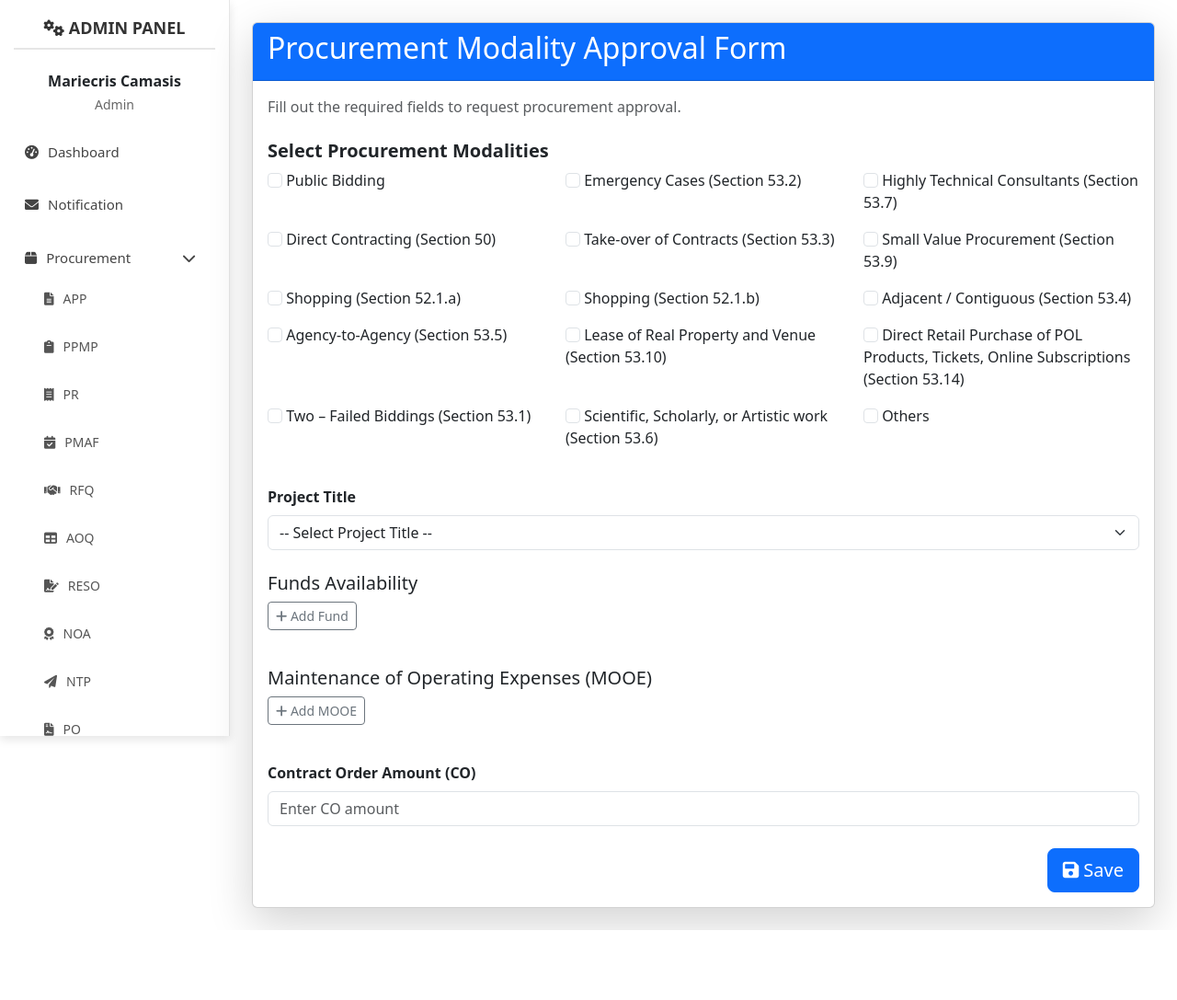
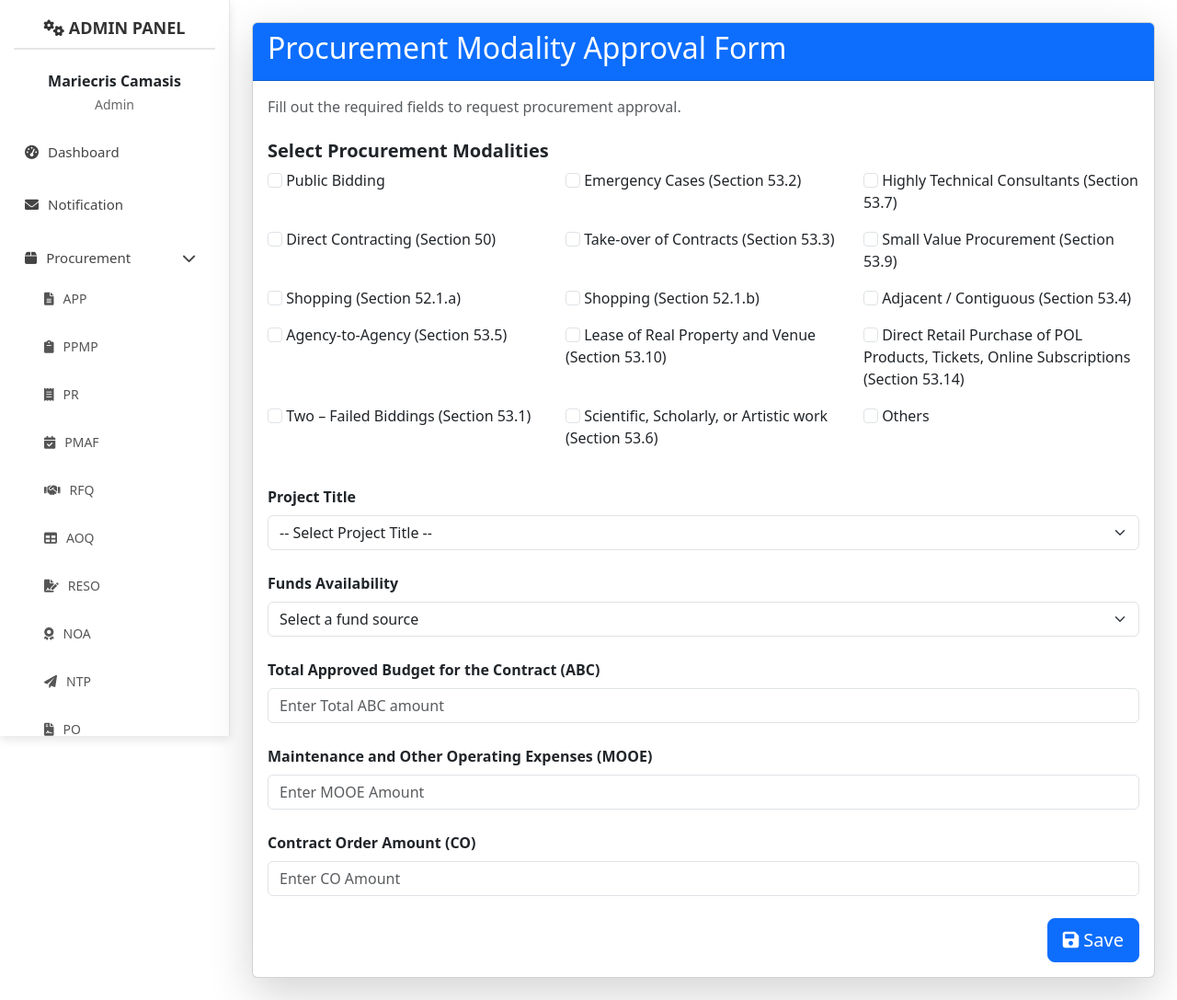
Before and after one commit to garquiza/rqst, a PHP site: page /rqst/admin/pmf.php in a window 1280 px wide. Shown: the whole page at 92% size. Before the commit the page ends 1011 px from the top, so only its background shows below. Run offline with PHP 8.4, Linux system fonts and the light colour scheme; a user stored in the database is signed in; data comes from the database, SQL or seed files in the repository; some libraries are stand-ins or nearby versions.

Commit message:
PMAF PARTS

```diff
--- a/admin/pmf.php
+++ b/admin/pmf.php
@@ -10,6 +10,8 @@
 
 // Include database connection
 require_once '../admin/src/config/database.php';
+require_once '../admin/src/config/pdo.php';
+
 
 // Fetch approved projects from the database
 $query = "SELECT project_title FROM ppmp_list WHERE status = 'approved'";
@@ -20,6 +22,36 @@
     while ($row = mysqli_fetch_assoc($result)) {
         $approvedProjects[] = $row['project_title'];
     }
+}
+
+
+// Fetch funds from the database
+// Fetch funds from the database
+$query = "SELECT * FROM fund";
+$stmt = $pdo->prepare($query);
+$stmt->execute();
+$funds = $stmt->fetchAll(PDO::FETCH_ASSOC);
+
+// Handle form submission
+if ($_SERVER['REQUEST_METHOD'] === 'POST') {
+    $fund_source = $_POST['fund_source'];
+    $custom_fund = $_POST['custom_fund'] ?? '';
+
+    // Use custom input if 'Others' is selected
+    $selected_fund = ($fund_source === 'Others') ? $custom_fund : $fund_source;
+
+    // Ensure that if 'Others' is selected, the custom fund is not empty
+    if ($fund_source === 'Others' && empty($custom_fund)) {
+        echo "<script>alert('Please specify a custom fund source.'); window.history.back();</script>";
+        exit();
+    }
+
+    // Insert into PMAF database
+    $insertQuery = "INSERT INTO pmaf (fund_source) VALUES (:fund_source)";
+    $insertStmt = $pdo->prepare($insertQuery);
+    $insertStmt->execute(['fund_source' => $selected_fund]);
+
+    echo "<script>alert('Fund source saved successfully!'); window.location.href='pmf.php';</script>";
 }
 
 ?>
@@ -37,6 +69,16 @@
     <link rel="stylesheet" href="https://cdnjs.cloudflare.com/ajax/libs/font-awesome/6.0.0-beta3/css/all.min.css">
     <link rel="stylesheet" href="src/css/pmaf.css">
     <script src="https://cdn.jsdelivr.net/npm/sweetalert2@11"></script>
+    <script>
+        function toggleCustomInput(select) {
+            const customInput = document.getElementById('custom-fund');
+            if (select.value === 'Others') {
+                customInput.style.display = 'block';
+            } else {
+                customInput.style.display = 'none';
+            }
+        }
+    </script>
 </head>
 
 <body>
@@ -109,26 +151,42 @@
 
                         <!-- Funds Section -->
                         <div class="mb-4">
-                            <h5>Funds Availability</h5>
-                            <button type="button" class="btn btn-outline-secondary btn-sm" data-bs-toggle="modal" data-bs-target="#otherFundsModal" onclick="addFund()">
-                                <i class="fas fa-plus"></i> Add Fund
-                            </button>
-                            <div id="fundList" class="row mt-3"></div>
+                            <label for="fund_source" class="form-label">Funds Availability</label>
+                            <select name="fund_source" id="fund_source" class="form-select" onchange="toggleCustomInput(this)" required>
+                                <option value="" disabled selected>Select a fund source</option>
+                                <?php foreach ($funds as $fund): ?>
+                                    <option value="<?php echo htmlspecialchars($fund['name']); ?>">
+                                        <?php echo htmlspecialchars($fund['name']); ?>
+                                    </option>
+
+                                    <?php endforeach; ?>
+                                    <option value="Others">Others</option>
+                            </select>
                         </div>
+
+                        <div class="mb-3" id="custom-fund" style="display: none;">
+                            <label for="custom_fund" class="custom-fund">Specify Other Fund Source</label>
+                            <input type="text" name="custom_fund" id="custom_fund" class="form-control" placeholder="Enter fund source">
+                        </div>
+
+                        <!-- Total ABC -->
+                        <!-- Total ABC Input -->
+                        <div class="mb-4">
+                            <label for="totalABC" class="form-label">Total Approved Budget for the Contract (ABC)</label>
+                            <input type="number" id="totalABC" name="total_abc" class="form-control" placeholder="Enter Total ABC amount" min="0" step="any" required>
+                        </div>
+
 
                         <!-- MOOE Section -->
                         <div class="mb-4">
-                            <h5>Maintenance of Operating Expenses (MOOE)</h5>
-                            <button type="button" class="btn btn-outline-secondary btn-sm" onclick="addMooe()">
-                                <i class="fas fa-plus"></i> Add MOOE
-                            </button>
-                            <div id="mooeList" class="row mt-3"></div>
+                            <label for="co" class="form-label">Maintenance and Other Operating Expenses (MOOE)</label>
+                            <input type="number" id="mooe" name="mooe" class="form-control" placeholder="Enter MOOE Amount" min="0" step="any">
                         </div>
 
                         <!-- CO -->
                         <div class="mb-4">
-                            <label for="co" class="form-label fw-bold">Contract Order Amount (CO)</label>
-                            <input type="number" id="co" name="co" class="form-control" placeholder="Enter CO amount" min="0" step="any">
+                            <label for="co" class="form-label">Contract Order Amount (CO)</label>
+                            <input type="number" id="co" name="co" class="form-control" placeholder="Enter CO Amount" min="0" step="any">
                         </div>
 
                         <!-- Hidden Inputs to Store Dynamic Data -->
@@ -154,79 +212,42 @@
     <script src="https://cdn.jsdelivr.net/npm/sweetalert2@11"></script>
 
     <script>
-        function addFund() {
-            Swal.fire({
-                title: 'Add Fund',
-                input: 'text',
-                inputPlaceholder: 'Enter fund name',
-                confirmButtonText: 'Add',
-                showCancelButton: true
-            }).then((result) => {
-                if (result.isConfirmed) {
-                    const fundList = document.getElementById('fundList');
-                    const div = document.createElement('div');
-                    div.classList.add('col-md-4', 'mb-3');
-                    div.innerHTML = `<div class="d-flex justify-content-between align-items-center">
-                ${result.value}
-                <button class="btn btn-danger btn-sm mt-2" onclick="this.parentElement.parentElement.remove(); updateFunds();">Delete</button>
-            </div>`;
-                    fundList.appendChild(div);
-                    updateFunds();
-                }
-            });
+        function toggleCustomInput(select) {
+            const customInput = document.getElementById('custom-fund');
+            if (select.value === 'Others') {
+                customInput.style.display = 'block';
+            } else {
+                customInput.style.display = 'none';
+            }
         }
-
-        function updateFunds() {
-            const funds = Array.from(document.querySelectorAll('#fundList .d-flex')).map(el =>
-                el.firstChild.textContent.trim()
-            );
-            document.getElementById('funds').value = JSON.stringify(funds);
-        }
-
-        function addMooe() {
-            Swal.fire({
-                title: 'Add MOOE',
-                input: 'text',
-                inputPlaceholder: 'Enter MOOE name',
-                confirmButtonText: 'Add',
-                showCancelButton: true
-            }).then((result) => {
-                if (result.isConfirmed) {
-                    const mooeList = document.getElementById('mooeList');
-                    const div = document.createElement('div');
-                    div.classList.add('col-md-4', 'mb-3');
-                    div.innerHTML = `<div class="d-flex justify-content-between align-items-center">
-                ${result.value}
-                <button class="btn btn-danger btn-sm mt-2" onclick="this.parentElement.parentElement.remove(); updateMooe();">Delete</button>
-            </div>`;
-                    mooeList.appendChild(div);
-                    updateMooe();
-                }
-            });
-        }
-
-        function updateMooe() {
-            const mooe = Array.from(document.querySelectorAll('#mooeList .d-flex')).map(el =>
-                el.firstChild.textContent.trim()
-            );
-            document.getElementById('mooe').value = JSON.stringify(mooe);
-        }
-
-        document.getElementById('pmafForm').addEventListener('submit', async function(e) {
+        document.getElementById('pmafForm').addEventListener('submit', async function (e) {
             e.preventDefault();
 
             const formData = new FormData(this);
 
+            for (let [key, value] of formData.entries()) {
+                console.log(`${key}: ${value}`);
+            }
+
+            const fundSource = document.getElementById('fund_source').value;
+            if (fundSource === 'Others') {
+                const customFund = document.getElementById('custom_fund').value.trim();
+                if (customFund) {
+                    formData.set('fund_source', customFund); // Override the fund source with the custom value
+                } else {
+                    Swal.fire('Error!', 'Please specify a custom fund source.', 'error');
+                    return; // Prevent form submission if custom fund is not provided
+                }
+            }
             const projectTitleValue = document.getElementById('projectTitle').value;
             const selectedModalities = Array.from(document.querySelectorAll('input[name="modality[]"]:checked')).map(el => el.value);
             const funds = Array.from(document.querySelectorAll('#fundList div')).map(el => el.textContent.trim().replace('X', ''));
-            const mooeItems = Array.from(document.querySelectorAll('#mooeList div')).map(el => el.textContent.trim());
 
             // Append data to FormData
             formData.append('project_title', projectTitleValue);
             formData.append('modality', JSON.stringify(selectedModalities));
             formData.append('funds', JSON.stringify(funds));
-            formData.append('mooe', JSON.stringify(mooeItems));
+            formData.append('mooe', document.getElementById('mooe').value);
             formData.append('co', document.getElementById('co').value);
 
             Swal.fire({
```
Also changed, not shown: admin/src/process/add_pmaf.php (+27 -7 lines), admin/src/process/download_pdf_pmf.php (+72 -133 lines).
